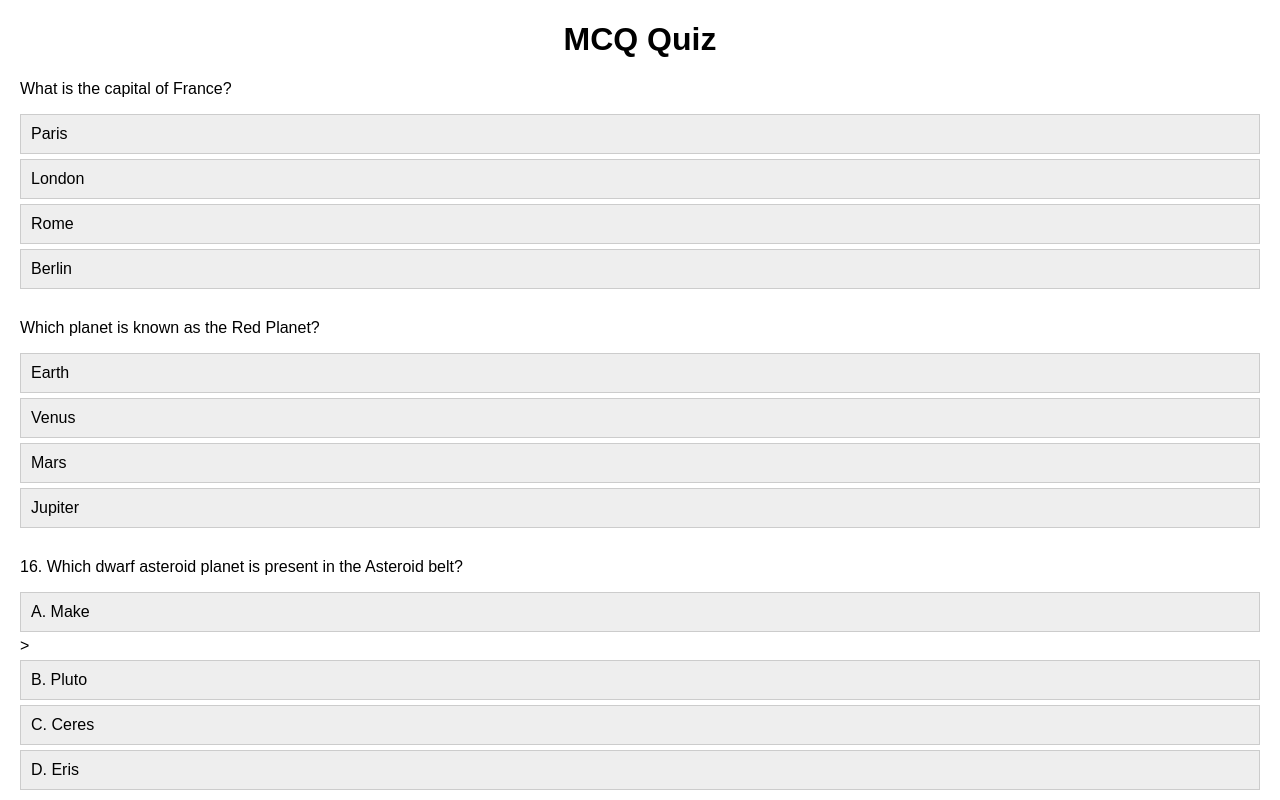
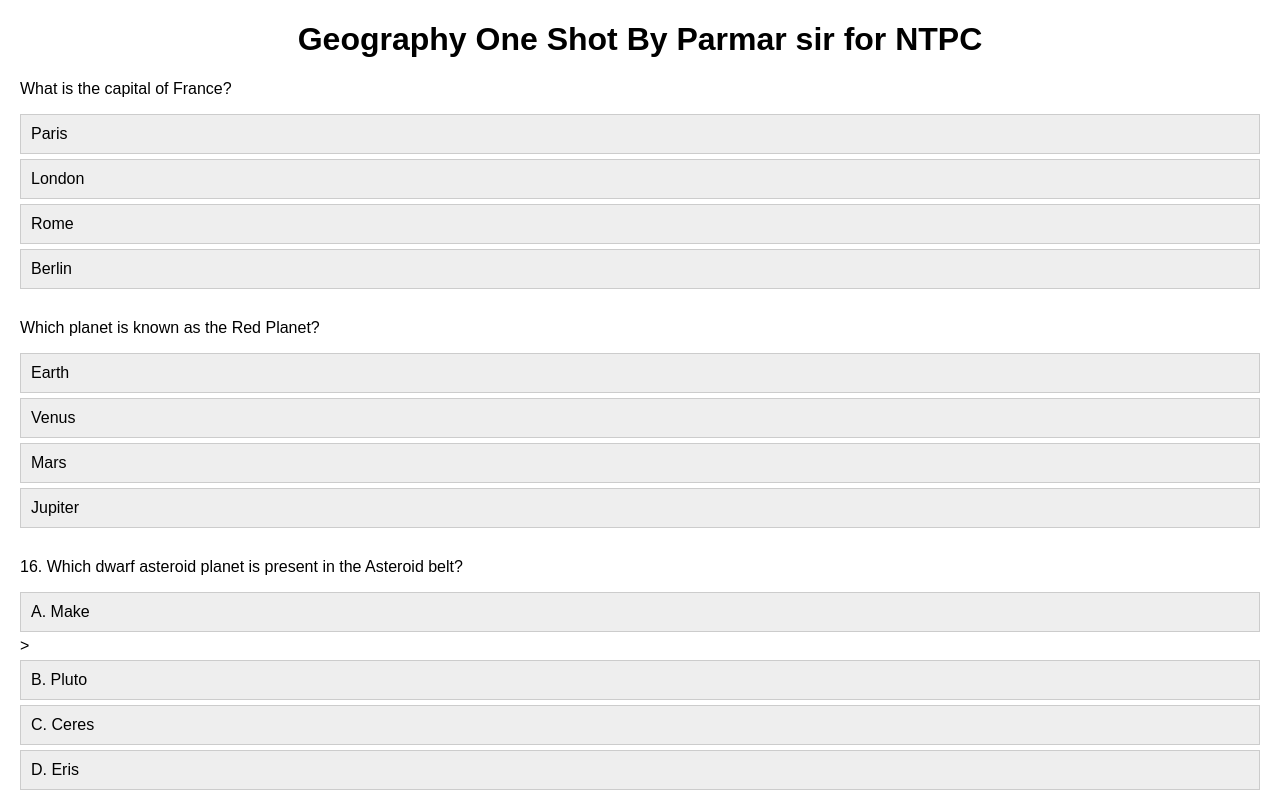
Before and after one commit to gkbya/Gktoday, a plain HTML site: page index.html in a window 1280 px wide. Shown: the top 800 px of the page. Drawn offline with Linux system fonts and the light colour scheme.

Commit message:
Update index.html

```diff
--- a/index.html
+++ b/index.html
@@ -7,7 +7,7 @@
   <link rel="stylesheet" href="style.css">
 </head>
 <body>
-  <h1>MCQ Quiz</h1>
+  <h1>Geography One Shot By Parmar sir for NTPC</h1>
 
   <!-- Question 1 -->
   <div class="question"data correct ="true">
```
